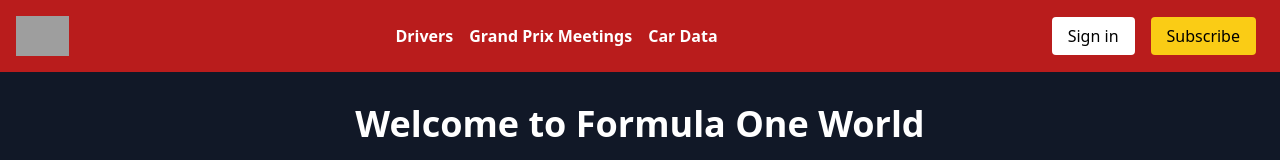
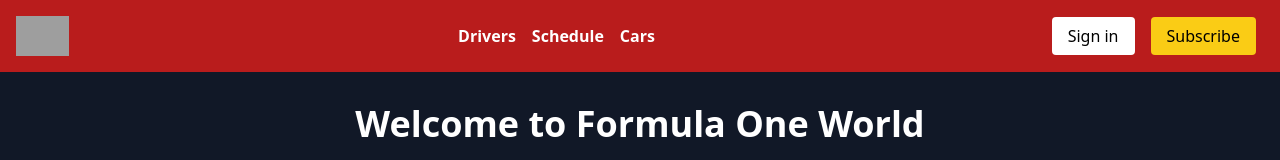
Before and after one commit to pgrujoski/f1-clone, a React (Vite) app in the folder f1-clone/: page / in a window 1280 px wide. Shown: the top 160 px of the page. Built offline with nearby package versions, Linux system fonts and the light colour scheme; grey boxes are pictures that could not be loaded.

Commit message:
minor-fix

```diff
--- a/f1-clone/src/components/Header.jsx
+++ b/f1-clone/src/components/Header.jsx
@@ -18,10 +18,10 @@ const Header = () => {
           Drivers
         </Link>
         <Link to="/meetings" className="text-white font-bold">
-          Grand Prix Meetings
+          Schedule
         </Link>
         <Link to="/car-data" className="text-white font-bold">
-          Car Data
+          Cars
         </Link>
       </div>
       <div>
```
